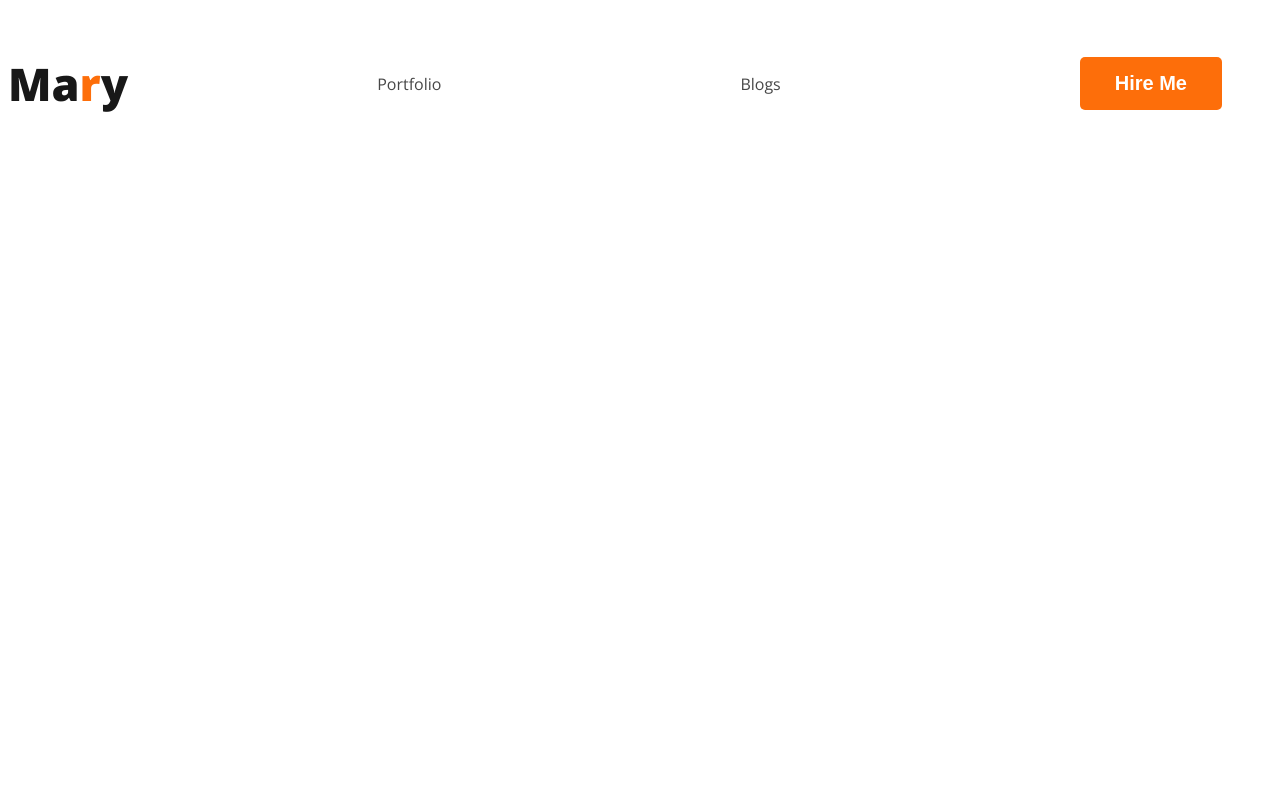
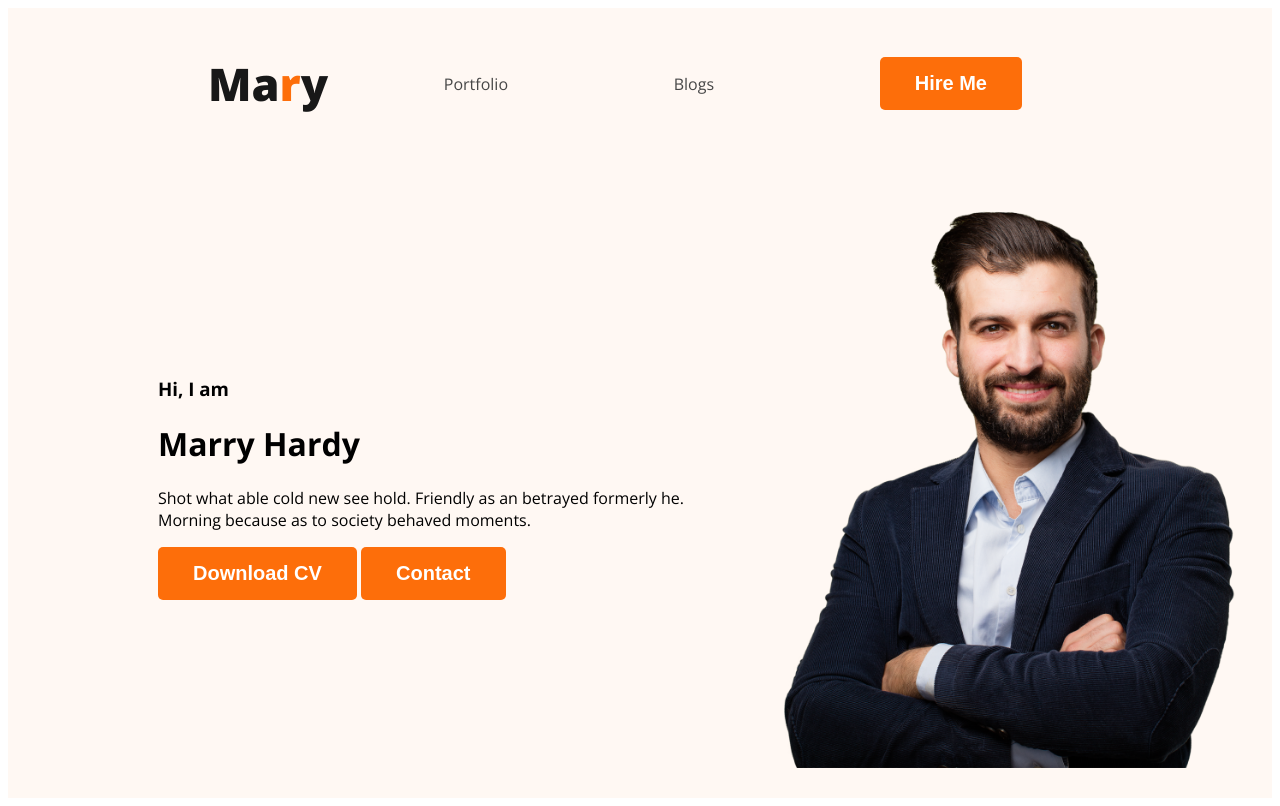
Before and after one commit to Rashadul-Islam-code/developer-portfolio, a plain HTML site: page index.html in a window 1280 px wide. Drawn offline with nearby package versions, Linux system fonts and the light colour scheme.

Commit message:
bannar added

```diff
--- a/index.html
+++ b/index.html
@@ -11,13 +11,23 @@
     <link rel="stylesheet" href="styles/portfolio.css">
 </head>
 <body>
-    <header>
+    <header class="header">
         <nav>
             <h3 class="nav-title">Ma<span class="text-primary">r</span>y</h3>
             <li><a href="">Portfolio</a></li>
             <li><a href="">Blogs</a></li>
             <li><button class="btn-primary">Hire Me</button></li>
         </nav>
+        <div class="banner">
+            <div class="banner-content">
+                <h3 class="banner-greeting">Hi, I am</h3>
+                <h1 class="banner-title">Marry Hardy</h1>
+                <p>Shot what able cold new see hold. Friendly as an betrayed formerly he. Morning because as to society behaved moments.</p>
+                <button class="btn-primary">Download CV</button>
+                <button class="btn-primary">Contact</button>
+            </div>
+            <img class="profile-picture" src="images/hardy.png" alt="">
+        </div>
     </header>
     <main>
 
--- a/styles/portfolio.css
+++ b/styles/portfolio.css
@@ -27,6 +27,7 @@ nav{
     display: flex;
     justify-content: space-between;
     align-items: center;
+    margin: 0 200px;
 }
 .nav-title {
     color: #181818;
@@ -51,3 +52,18 @@ nav a {
     text-decoration: none;
     color: #474747;
 }
+
+/* Header related styles */
+.header{
+    background-color: #fff8f3;
+}
+
+.banner{
+    padding: 30px 30px 30px 150px;
+    display: flex;
+    align-items: center;
+}
+
+.banner .profile-picture{
+    width: 500px;
+}
```
